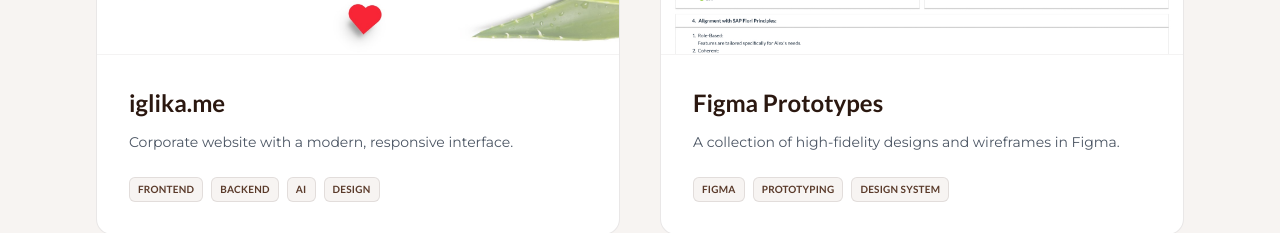
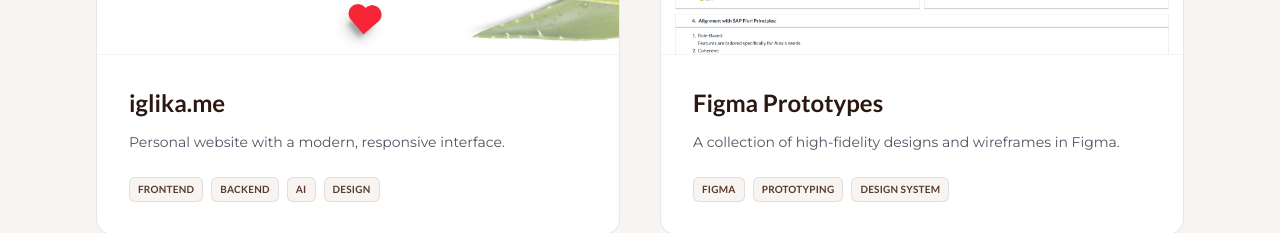
Before and after one commit to YoannaYordanovaa/portfolio-2025, a React (Vite) app: page / in a window 1280 px wide. Shown: the part 3240-3473 px from the top of the page. Built offline with nearby package versions, Linux system fonts and the light colour scheme.

Commit message:
Update portfolio text and layout

```diff
--- a/src/App.jsx
+++ b/src/App.jsx
@@ -21,7 +21,7 @@
   },
   {
     title: "iglika.me",
-    desc: "Corporate website with a modern, responsive interface.",
+    desc: "Personal website with a modern, responsive interface.",
     tags: ["Frontend", "Backend", "AI", "Design"],
     link: "https://iglika.me",
     type: "Web Dev",
```
